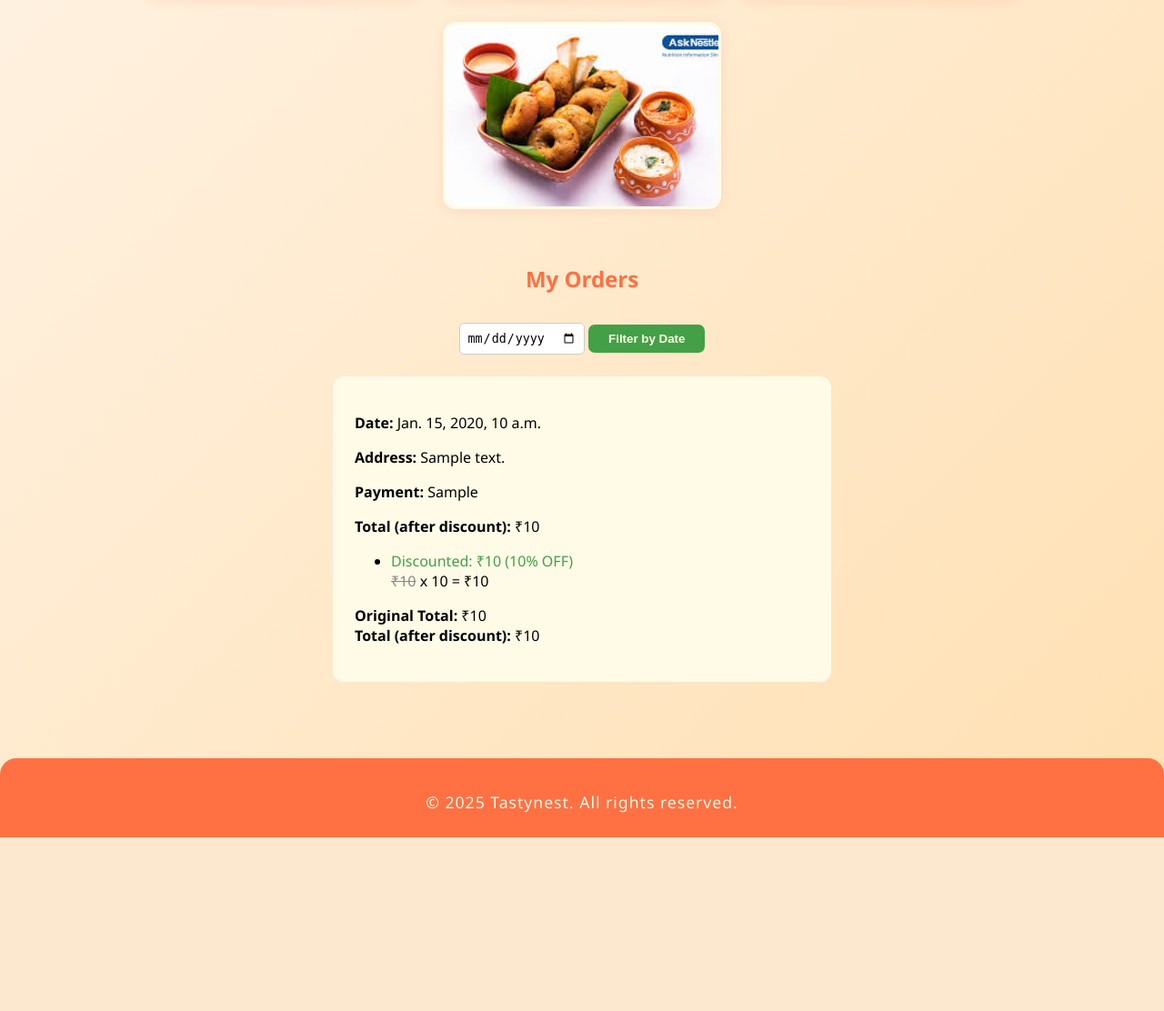
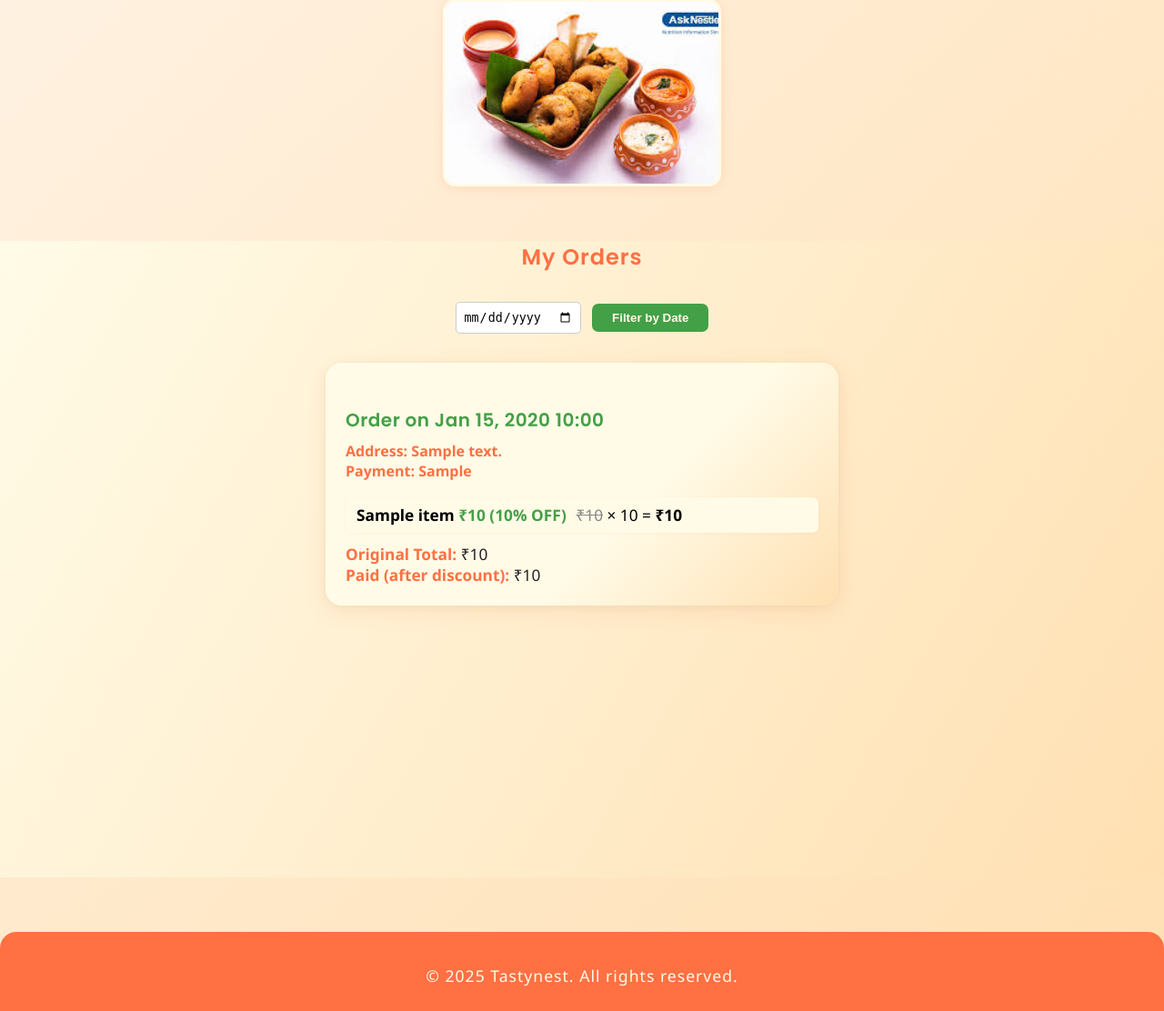
Before and after one commit to Manojmani123/Tastynest, a Django app: template main/templates/myorders.html in a window 1280 px wide. Shown: the part 897-2009 px from the top of the page at 91% size. Before the commit the page ends 1818 px from the top, so only its background shows below. Run offline with Django 4.2, Linux system fonts and the light colour scheme; the template is opened without the code that fills it: most values are stand-ins (such as "Sample title", 1, 10 or a date in 2020).

Commit message:
initial commit

```diff
--- a/main/templates/base.html
+++ b/main/templates/base.html
@@ -111,7 +111,7 @@
         }
     </style>
     <!-- Google Fonts for a beautiful heading (optional) -->
-    <link href="https://fonts.googleapis.com/css?family=Pacifico&display=swap" rel="stylesheet">
+    <link href="https://fonts.googleapis.com/css?family=Poppins:400,600&display=swap" rel="stylesheet">
 </head>
 <body>
     <header>
--- a/main/templates/myorders.html
+++ b/main/templates/myorders.html
@@ -1,45 +1,142 @@
 {% extends "base.html" %}
 {% block title %}My Orders | Tastynest{% endblock %}
 {% block content %}
-<h2 style="text-align:center; color:#ff7043; margin-bottom:32px;">My Orders</h2>
+<style>
+.orders-bg {
+    background: linear-gradient(120deg, #fffbe7 0%, #ffe0b2 100%);
+    min-height: 80vh;
+    padding-bottom: 60px;
+}
+.order-card {
+    background: linear-gradient(135deg, #fffbe7 60%, #ffe0b2 100%);
+    border-radius: 18px;
+    box-shadow: 0 6px 24px rgba(255,112,67,0.13), 0 1.5px 8px rgba(67,160,71,0.08);
+    padding: 28px 22px 22px 22px;
+    max-width: 520px;
+    margin: 32px auto;
+    transition: box-shadow 0.18s;
+    position: relative;
+}
+.order-card:hover {
+    box-shadow: 0 12px 32px rgba(255,112,67,0.20), 0 3px 16px rgba(67,160,71,0.13);
+    z-index: 2;
+}
+.order-card h3 {
+    color: #43a047;
+    font-family: 'Poppins', sans-serif;
+    font-size: 1.25em;
+    margin-bottom: 8px;
+    letter-spacing: 0.5px;
+}
+.order-meta {
+    color: #ff7043;
+    font-weight: 600;
+    margin-bottom: 10px;
+}
+.order-items {
+    margin: 18px 0 10px 0;
+    padding: 0;
+    list-style: none;
+}
+.order-items li {
+    margin-bottom: 10px;
+    font-size: 1.08em;
+    background: #fffbe7;
+    border-radius: 7px;
+    padding: 8px 12px;
+    box-shadow: 0 1px 4px rgba(255,112,67,0.07);
+}
+.discounted {
+    color: #43a047;
+    font-weight: bold;
+}
+.strike {
+    text-decoration: line-through;
+    color: #888;
+    margin-left: 6px;
+}
+.order-totals {
+    margin-top: 12px;
+    font-size: 1.08em;
+    color: #222;
+}
+.order-totals strong {
+    color: #ff7043;
+}
+.filter-form {
+    text-align: center;
+    margin-bottom: 28px;
+}
+.filter-form input[type="date"] {
+    padding: 8px;
+    border-radius: 5px;
+    border: 1px solid #ccc;
+}
+.filter-form button {
+    background: #43a047;
+    color: #fffbe7;
+    border: none;
+    border-radius: 7px;
+    padding: 8px 22px;
+    font-weight: 600;
+    cursor: pointer;
+    margin-left: 8px;
+    transition: background 0.18s;
+}
+.filter-form button:hover {
+    background: #388e3c;
+}
+.filter-form a {
+    margin-left: 12px;
+    color: #ff7043;
+    text-decoration: underline;
+    font-weight: 600;
+}
+@media (max-width: 600px) {
+    .order-card { padding: 16px 6px 14px 6px; }
+}
+</style>
+<div class="orders-bg">
+    <h2 style="text-align:center; color:#ff7043; margin-bottom:32px; font-family:'Poppins',sans-serif; letter-spacing:1px;">My Orders</h2>
 
-<form method="get" style="text-align:center; margin-bottom:24px;">
-    <input type="date" name="date" value="{{ filter_date|default:'' }}" style="padding:8px; border-radius:5px; border:1px solid #ccc;">
-    <button type="submit" style="background:#43a047; color:#fffbe7; border:none; border-radius:7px; padding:8px 22px; font-weight:600; cursor:pointer;">
-        Filter by Date
-    </button>
+    <form method="get" class="filter-form">
+        <input type="date" name="date" value="{{ filter_date|default:'' }}">
+        <button type="submit">Filter by Date</button>
         {% if filter_date %}
-        <a href="{% url 'myorders' %}" style="margin-left:12px; color:#ff7043; text-decoration:underline;">Clear Filter</a>
+            <a href="{% url 'myorders' %}">Clear Filter</a>
         {% endif %}
     </form>
 
     {% if orders %}
         {% for order in orders %}
-        <div style="background:#fffbe7; border-radius:12px; margin:24px auto; max-width:500px; padding:24px;">
-            <p><strong>Date:</strong> {{ order.created_at }}</p>
-            <p><strong>Address:</strong> {{ order.address }}</p>
-            <p><strong>Payment:</strong> {{ order.payment_type }}</p>
-            <p><strong>Total (after discount):</strong> ₹{{ order.total }}</p>
-            <ul>
+            <div class="order-card">
+                <h3>Order on {{ order.created_at|date:"M d, Y H:i" }}</h3>
+                <div class="order-meta">
+                    Address: {{ order.address }}<br>
+                    Payment: {{ order.payment_type }}
+                </div>
+                <ul class="order-items">
                     {% for item in order.items_list %}
                         <li>
+                            <span style="font-weight:600;">{{ item.name }}</span>
                             {% if item.discount and item.discount > 0 %}
-                            <span style="color:#43a047;">Discounted: ₹{{ item.discounted_price }} ({{ item.discount }}% OFF)</span><br>
-                            <span style="text-decoration:line-through; color:#888;">₹{{ item.price }}</span>
+                                <span class="discounted">₹{{ item.discounted_price }} ({{ item.discount }}% OFF)</span>
+                                <span class="strike">₹{{ item.price }}</span>
                             {% else %}
                                 ₹{{ item.price }}
                             {% endif %}
-                        x {{ item.quantity }} = ₹{{ item.total }}
+                            × {{ item.quantity }} = <strong>₹{{ item.total }}</strong>
                         </li>
                     {% endfor %}
                 </ul>
-            <p>
-                <strong>Original Total:</strong> ₹{{ order.original_total }}<br>
-                <strong>Total (after discount):</strong> ₹{{ order.total }}
-            </p>
+                <div class="order-totals">
+                    <div><strong>Original Total:</strong> ₹{{ order.original_total }}</div>
+                    <div><strong>Paid (after discount):</strong> ₹{{ order.total }}</div>
+                </div>
             </div>
         {% endfor %}
     {% else %}
-    <p style="text-align:center;">No orders yet.</p>
+        <p style="text-align:center; color:#888; font-size:1.1em;">No orders yet.</p>
     {% endif %}
+</div>
 {% endblock %}
```
Also changed, not shown: main/templates/menu.html (+106 -30 lines). Lines whose indentation alone changed are shown as unchanged.
